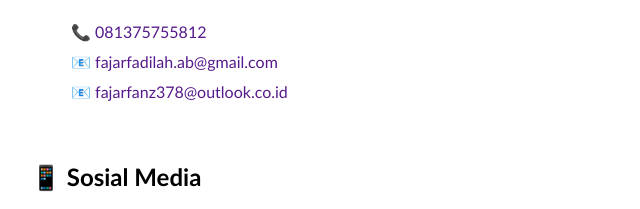
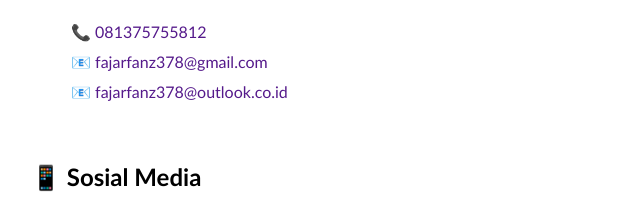
Before and after one commit to Fajar-ab/Pemrograman-Web-HTML-SCM, a plain HTML site: page Tugas UTS - Portofolio/portofolio/portofoio.html in a window 1280 px wide. Shown: the part 759-968 px from the top of the page, 169-809 px from the left. Drawn offline with Linux system fonts and the light colour scheme.

Commit message:
modifikasi portofolio

```diff
--- a/Tugas UTS - Portofolio/portofolio/portofoio.html
+++ b/Tugas UTS - Portofolio/portofolio/portofoio.html
@@ -44,7 +44,7 @@
         <!-- <hr> -->
         <ul>
             <li>📞 <a href="">081375755812</a></li>
-            <li>📧 <a href="">fajarfadilah.ab@gmail.com</a></li>
+            <li>📧 <a href="">fajarfanz378@gmail.com</a></li>
             <li>📧 <a href="">fajarfanz378@outlook.co.id</a></li>
         </ul>
     </div>
```
